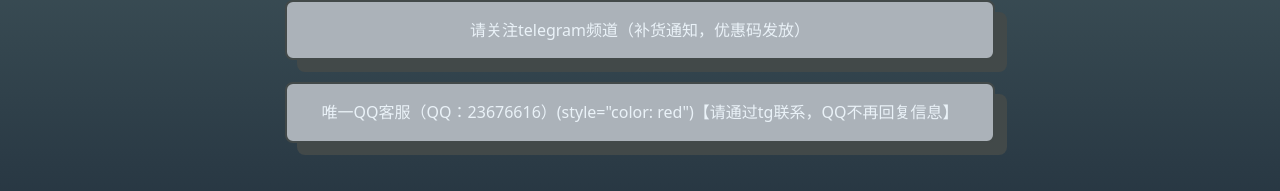
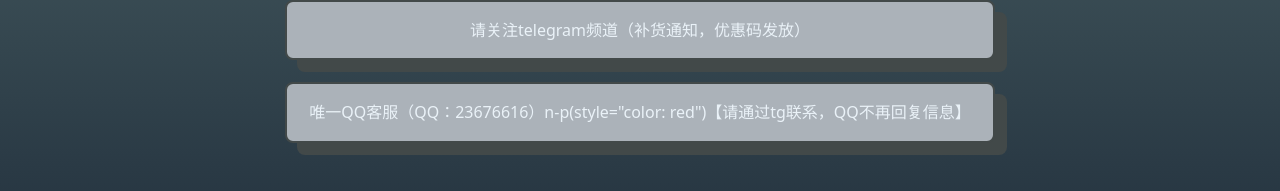
Before and after one commit to WuYouaccs/wuyoo, a Vue app: page / in a window 1280 px wide. Shown: the part 517-708 px from the top of the page. Built offline with nearby package versions, Linux system fonts and the light colour scheme.

Commit message:
Update App.vue

```diff
--- a/src/App.vue
+++ b/src/App.vue
@@ -19,7 +19,7 @@
         .btn
           a(href="https://t.me/accsou_com" target="_blank")   请关注telegram频道（补货通知，优惠码发放）
         .btn
-          a(href="http://wpa.qq.com/msgrd?v=3&uin=23676616&site=qq&menu=yes" target="_blank")   唯一QQ客服（QQ：23676616）(style="color: red")【请通过tg联系，QQ不再回复信息】
+          a(href="http://wpa.qq.com/msgrd?v=3&uin=23676616&site=qq&menu=yes" target="_blank")   唯一QQ客服（QQ：23676616）n-p(style="color: red")【请通过tg联系，QQ不再回复信息】
 
     n-gi(span="1 s:2 m:2 l:5 xl:6 2xl:6")
 
```
